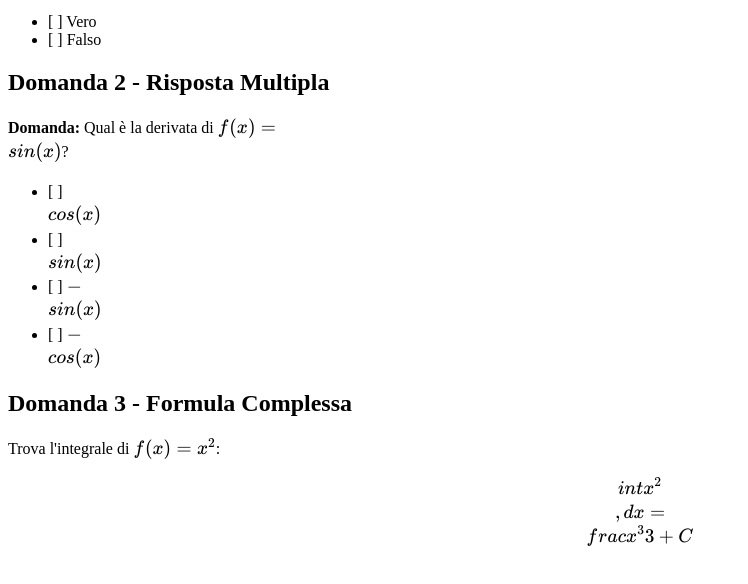
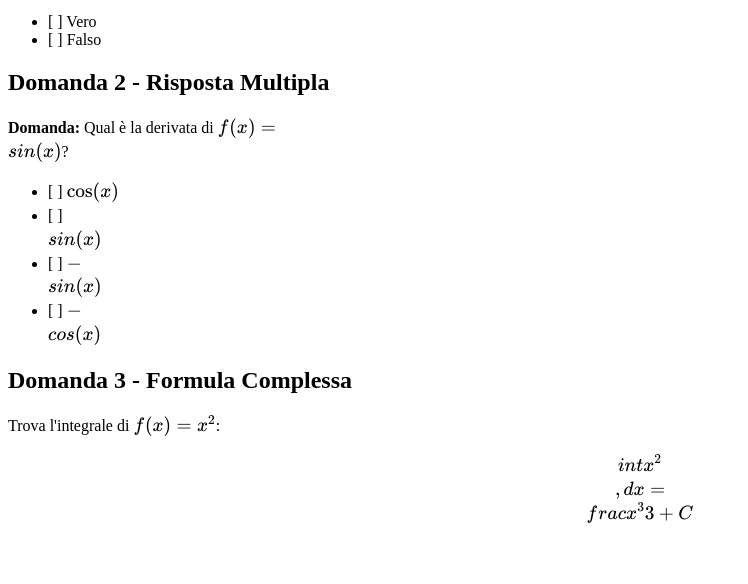
Before and after one commit to valerianoaiello/calcolodifferenziale24, a plain HTML site: page settimana7.html in a window 1280 px wide. Shown: the part 154-738 px from the top of the page, without its empty margins (0-748 px from the left). Drawn offline with nearby package versions, Linux system fonts and the light colour scheme.

Commit message:
Update settimana7.html

```diff
--- a/settimana7.html
+++ b/settimana7.html
@@ -24,7 +24,7 @@
     <h2>Domanda 2 - Risposta Multipla</h2>
     <p><strong>Domanda:</strong> Qual è la derivata di \\( f(x) = \\sin(x) \\)?</p>
     <ul>
-        <li>[ ] \\( \\cos(x) \\)</li>
+        <li>[ ] \\( \cos(x) \\)</li>
         <li>[ ] \\( \\sin(x) \\)</li>
         <li>[ ] \\( -\\sin(x) \\)</li>
         <li>[ ] \\( -\\cos(x) \\)</li>
```
